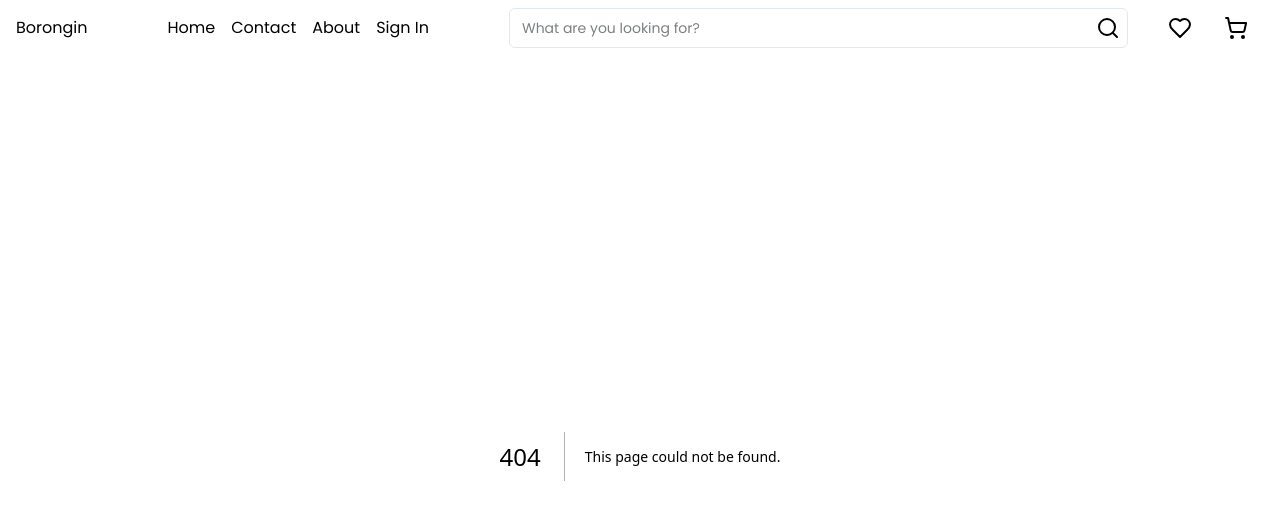
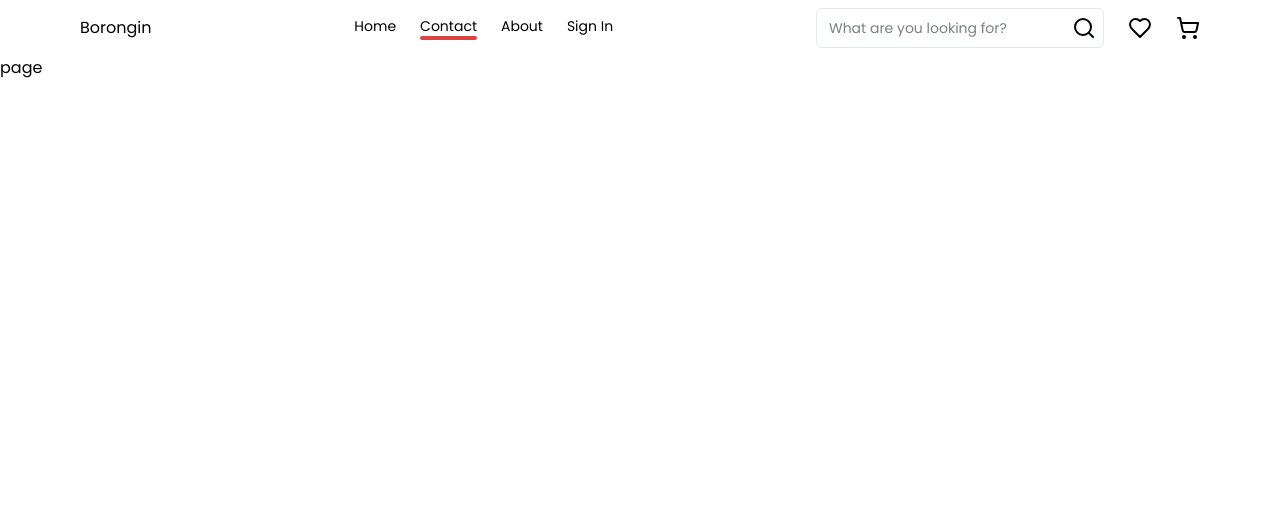
Before and after one commit to KevinDanudoro/borongin-store, a Next.js app: page /contact in a window 1280 px wide. Before the commit this address had no page. Shown: the top 520 px of the page. Built offline with nearby package versions, Linux system fonts and the light colour scheme.

Commit message:
feat: add active page indicator at topbar

```diff
--- /dev/null
+++ b/src/app/(public)/contact/page.tsx
@@ -0,0 +1,10 @@
+import React from "react";
+import type { FC } from "react";
+
+interface PageProps {}
+
+const Page: FC<PageProps> = ({}) => {
+  return <div>page</div>;
+};
+
+export default Page;
--- a/src/components/implement/Topbar/AdditionalMenu.tsx
+++ b/src/components/implement/Topbar/AdditionalMenu.tsx
@@ -1,29 +1,29 @@
-import { Button } from "@/components/ui/button";
 import { cn } from "@/lib/utils";
 import { Heart, ShoppingCart } from "lucide-react";
+import Link from "next/link";
 import React from "react";
 import type { FC } from "react";
 
-interface AdditionalMenuProps extends React.HTMLAttributes<HTMLDivElement> {}
+interface AdditionalMenuProps extends React.HTMLAttributes<HTMLAnchorElement> {}
 
 const AdditionalMenu: FC<AdditionalMenuProps> = ({ className, ...props }) => {
   return (
-    <div className={cn("flex flex-row gap-2 lg:gap-4", className)} {...props}>
-      <Button
-        size="icon"
-        variant={"link"}
-        className="text-foreground hidden md:block"
+    <>
+      <Link
+        href={"/"}
+        className={cn("text-foreground hidden md:block", className)}
+        {...props}
       >
         <Heart />
-      </Button>
-      <Button
-        size="icon"
-        variant={"link"}
-        className="text-foreground hidden md:block"
+      </Link>
+      <Link
+        href={"/"}
+        className={cn("text-foreground hidden md:block", className)}
+        {...props}
       >
         <ShoppingCart />
-      </Button>
-    </div>
+      </Link>
+    </>
   );
 };
 
--- a/src/components/implement/Topbar/DesktopMenu.tsx
+++ b/src/components/implement/Topbar/DesktopMenu.tsx
@@ -1,18 +1,34 @@
+"use client";
+
 import React from "react";
 import type { FC } from "react";
 import Link from "next/link";
 import { links } from "./topbar-links";
 import { cn } from "@/lib/utils";
+import { usePathname } from "next/navigation";
 
 interface DesktopMenuProps extends React.HTMLAttributes<HTMLUListElement> {}
 
 const DesktopMenu: FC<DesktopMenuProps> = ({ className }) => {
+  const pathname = usePathname();
   return (
-    <ul className={cn("flex flex-row md:gap-2 lg:gap-4 lg:mx-10", className)}>
+    <ul
+      className={cn(
+        "flex flex-row md:gap-4 lg:gap-6 lg:mx-10 text-sm",
+        className
+      )}
+    >
       {links.map((link) => {
         return !link.mobileOnly ? (
           <li key={link.name}>
             <Link href={link.href}>{link.name}</Link>
+            <span
+              className={cn({
+                "block bg-primary w-full h-1 rounded-md duration-150": true,
+                "scale-1": pathname === link.href,
+                "scale-0": pathname !== link.href,
+              })}
+            />
           </li>
         ) : null;
       })}
--- a/src/components/implement/Topbar/MobileMenu.tsx
+++ b/src/components/implement/Topbar/MobileMenu.tsx
@@ -7,11 +7,13 @@ import { links } from "./topbar-links";
 import Link from "next/link";
 import { Button } from "@/components/ui/button";
 import Burger from "@/components/ui/burger";
+import { usePathname } from "next/navigation";
 
 interface MobileMenuProps extends React.HTMLAttributes<HTMLDivElement> {}
 
 const MobileMenu: FC<MobileMenuProps> = ({ className, ...props }) => {
   const [isMobileMenuOpen, setIsMobileMenuOpen] = useState(false);
+  const pathname = usePathname();
   return (
     <>
       <Burger
@@ -23,7 +25,7 @@ const MobileMenu: FC<MobileMenuProps> = ({ className, ...props }) => {
 
       <ul
         className={cn({
-          "fixed top-0 bottom-0 right-0 w-[40%] bg-secondary duration-150 flex flex-col pt-16 text-sm":
+          "fixed top-0 bottom-0 right-0 w-60 bg-secondary duration-150 flex flex-col pt-16 text-sm md:hidden":
             true,
           "translate-x-0": isMobileMenuOpen,
           "translate-x-[100%]": !isMobileMenuOpen,
@@ -32,14 +34,29 @@ const MobileMenu: FC<MobileMenuProps> = ({ className, ...props }) => {
         {links.map((link) => {
           const Icon = link.icon;
           return link.href !== "/sign-in" ? (
-            <Link href={link.href} key={link.name} className="mb-7 ml-5">
-              <li className="pb-2 flex flex-row items-end gap-3">
+            <Link
+              href={link.href}
+              key={link.name}
+              className="mb-7 ml-5"
+              onClick={() => setIsMobileMenuOpen((prev) => !prev)}
+            >
+              <li
+                className={cn({
+                  "pb-2 flex flex-row items-end gap-3": true,
+                  "text-primary": pathname === link.href,
+                })}
+              >
                 <Icon />
                 {link.name}
               </li>
             </Link>
           ) : (
-            <Link href={link.href} key={link.name} className="mb-10 ml-5">
+            <Link
+              href={link.href}
+              key={link.name}
+              className="mb-10 ml-5"
+              onClick={() => setIsMobileMenuOpen((prev) => !prev)}
+            >
               <Button>{link.name}</Button>
             </Link>
           );
--- a/src/components/implement/Topbar/SearchInput.tsx
+++ b/src/components/implement/Topbar/SearchInput.tsx
@@ -8,8 +8,12 @@ interface SearchInputProps extends React.HTMLAttributes<HTMLDivElement> {}
 
 const SearchInput: FC<SearchInputProps> = ({ className, ...props }) => {
   return (
-    <div className={cn("relative w-full", className)} {...props}>
-      <Input type="text" placeholder="What are you looking for?" />
+    <div className={cn("relative md:max-w-72 text-sm", className)} {...props}>
+      <Input
+        type="text"
+        placeholder="What are you looking for?"
+        className="pr-10 overflow-ellipsis"
+      />
       <Search className="absolute right-2 top-1/2 -translate-y-1/2" />
     </div>
   );
--- a/src/components/implement/Topbar/Topbar.tsx
+++ b/src/components/implement/Topbar/Topbar.tsx
@@ -10,15 +10,17 @@ import { TopbarProps } from ".";
 
 const Topbar: FC<TopbarProps> = ({}) => {
   return (
-    <nav className="grid grid-cols-[auto,auto,1fr,auto] place-items-center h-14 px-4 gap-4 sm:gap-6 md:gap-10">
+    <nav className="grid grid-cols-[auto,1fr,auto] md:grid-cols-[auto,1fr,auto] place-items-center h-14 px-5 sm:px-10 md:px-14 lg:px-20 gap-4 md:gap-10">
       <h1 className="col-start-1">Borongin</h1>
 
-      <DesktopMenu className="col-start-2 col-span-1 hidden md:flex" />
+      <DesktopMenu className="col-start-2 hidden md:flex w-max" />
 
-      <SearchInput className="col-start-2 col-span-2 md:col-start-3 md:col-span-1" />
+      <div className="col-start-2 md:col-start-3 flex gap-6 items-center">
+        <SearchInput />
+        <AdditionalMenu className="hidden md:flex" />
+      </div>
 
-      <MobileMenu className="col-start-4 md:hidden" />
-      <AdditionalMenu className="hidden md:flex md:col-start-4" />
+      <MobileMenu className="col-start-3 md:hidden" />
     </nav>
   );
 };
--- a/src/components/ui/burger.tsx
+++ b/src/components/ui/burger.tsx
@@ -23,21 +23,21 @@ const Burger: FC<BurgerProps> = ({
     >
       <span
         className={cn({
-          "h-1 w-full bg-slate-700 rounded-md block transition-all duration-150":
+          "h-1 w-full bg-foreground rounded-md block transition-all duration-150":
             true,
           "rotate-45 origin-left translate-x-1": isActive,
         })}
       />
       <span
         className={cn({
-          "h-1 w-full bg-slate-700 rounded-md block transition-all duration-150":
+          "h-1 w-full bg-foreground rounded-md block transition-all duration-150":
             true,
           "scale-0": isActive,
         })}
       />
       <span
         className={cn({
-          "h-1 w-full bg-slate-700 rounded-md block transition-all duration-150":
+          "h-1 w-full bg-foreground rounded-md block transition-all duration-150":
             true,
           "-rotate-45 origin-left translate-x-1": isActive,
         })}
```
